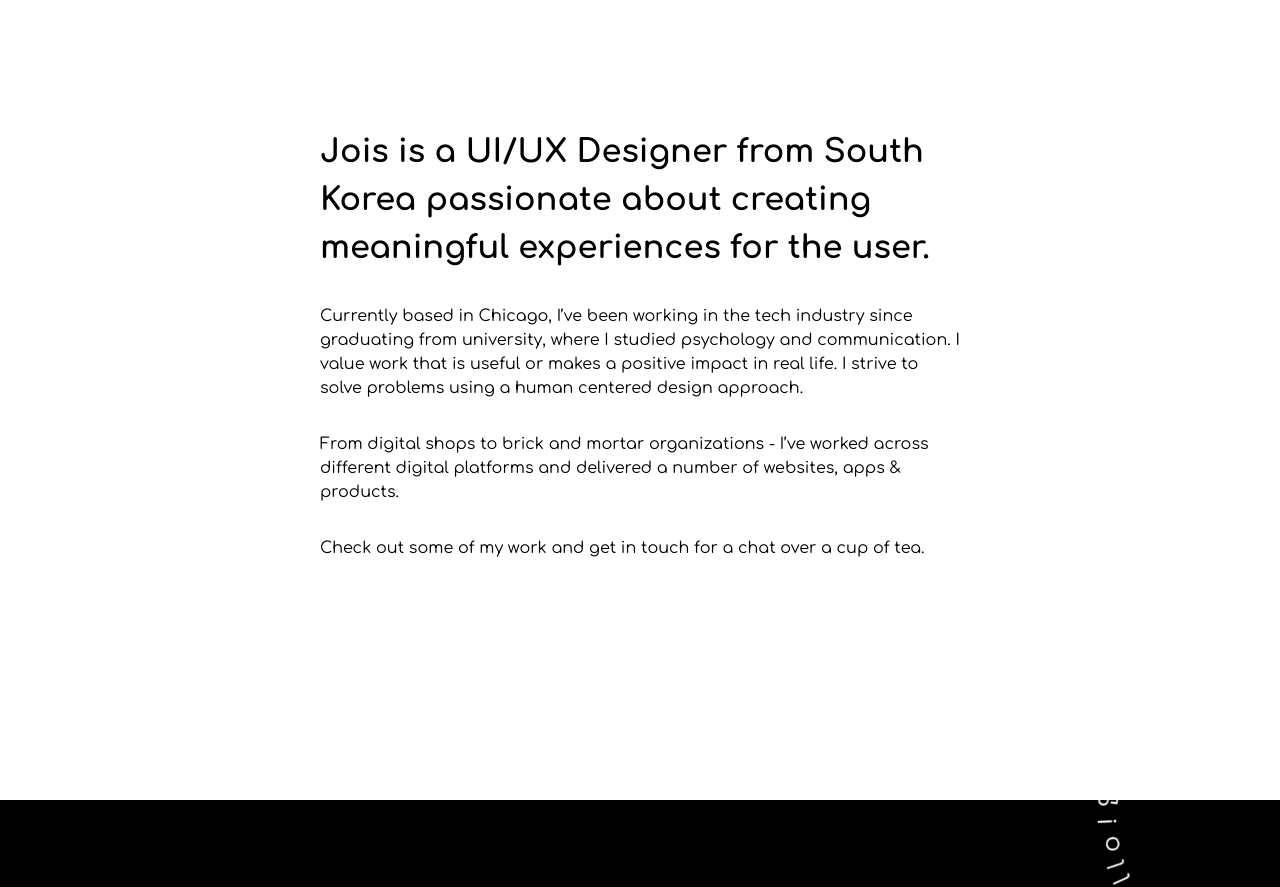
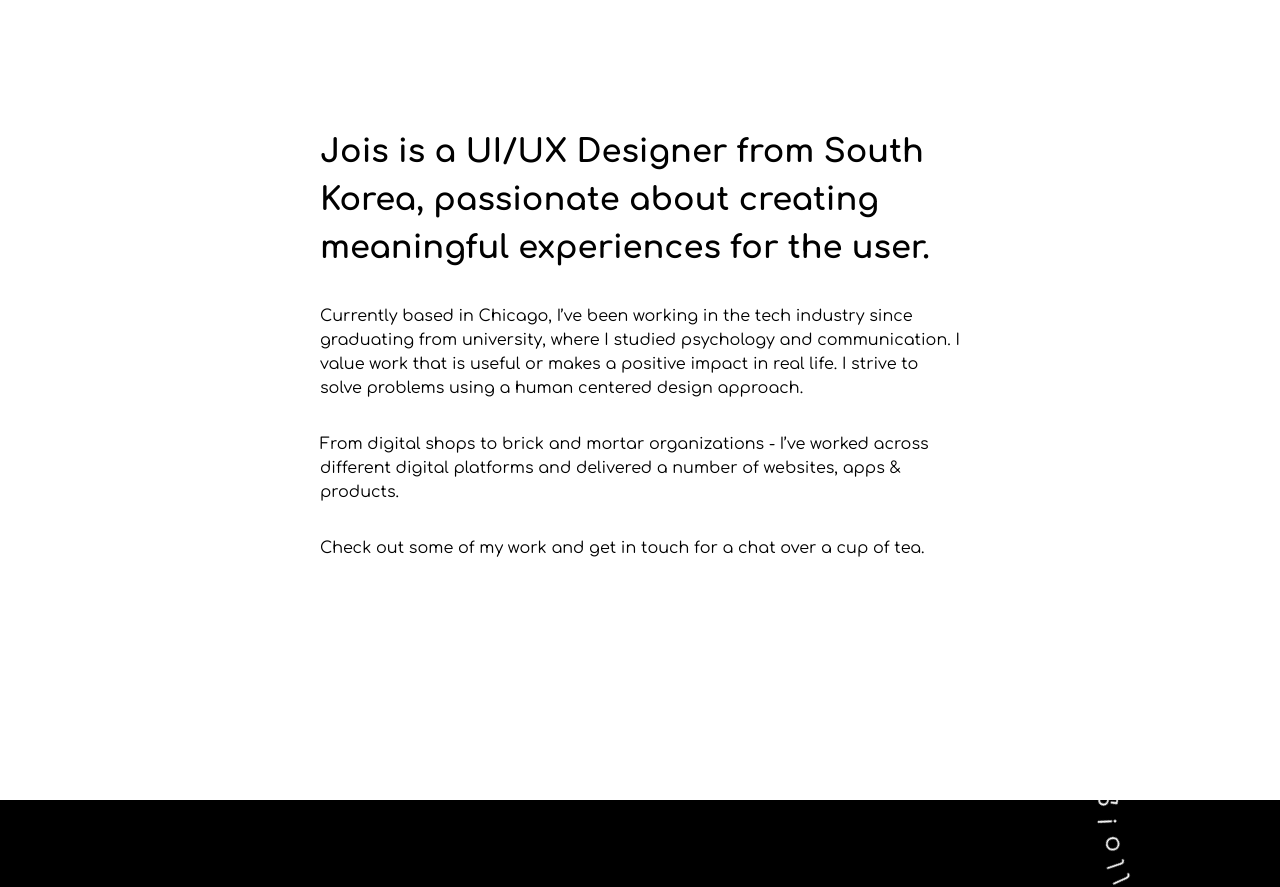
Before and after one commit to pashapear/jois-lee, a Next.js app: page / in a window 1280 px wide. Shown: the part 5080-5967 px from the top of the page. Built offline with nearby package versions, Linux system fonts and the light colour scheme.

Commit message:
grammar update

```diff
--- a/pages/about.js
+++ b/pages/about.js
@@ -97,7 +97,7 @@ export default function About() {
 			<AboutPage id="about">
 				<Content isMobile={isMobile}>
 					<Overview isMobile={isMobile}>
-						Jois is a UI/UX Designer from South Korea passionate about creating
+						Jois is a UI/UX Designer from South Korea, passionate about creating
 						meaningful experiences for the user.
 					</Overview>
 					<Section>
```
